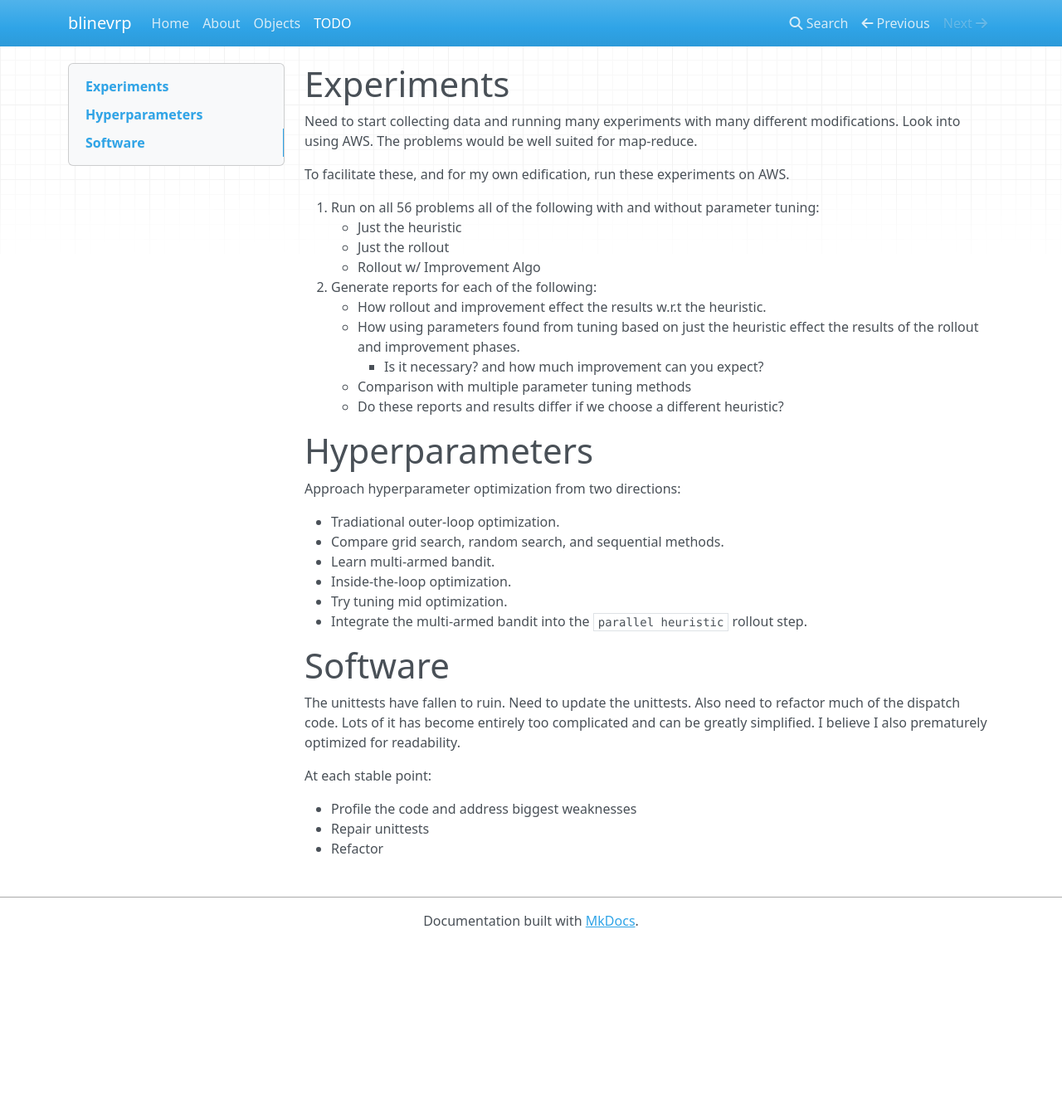
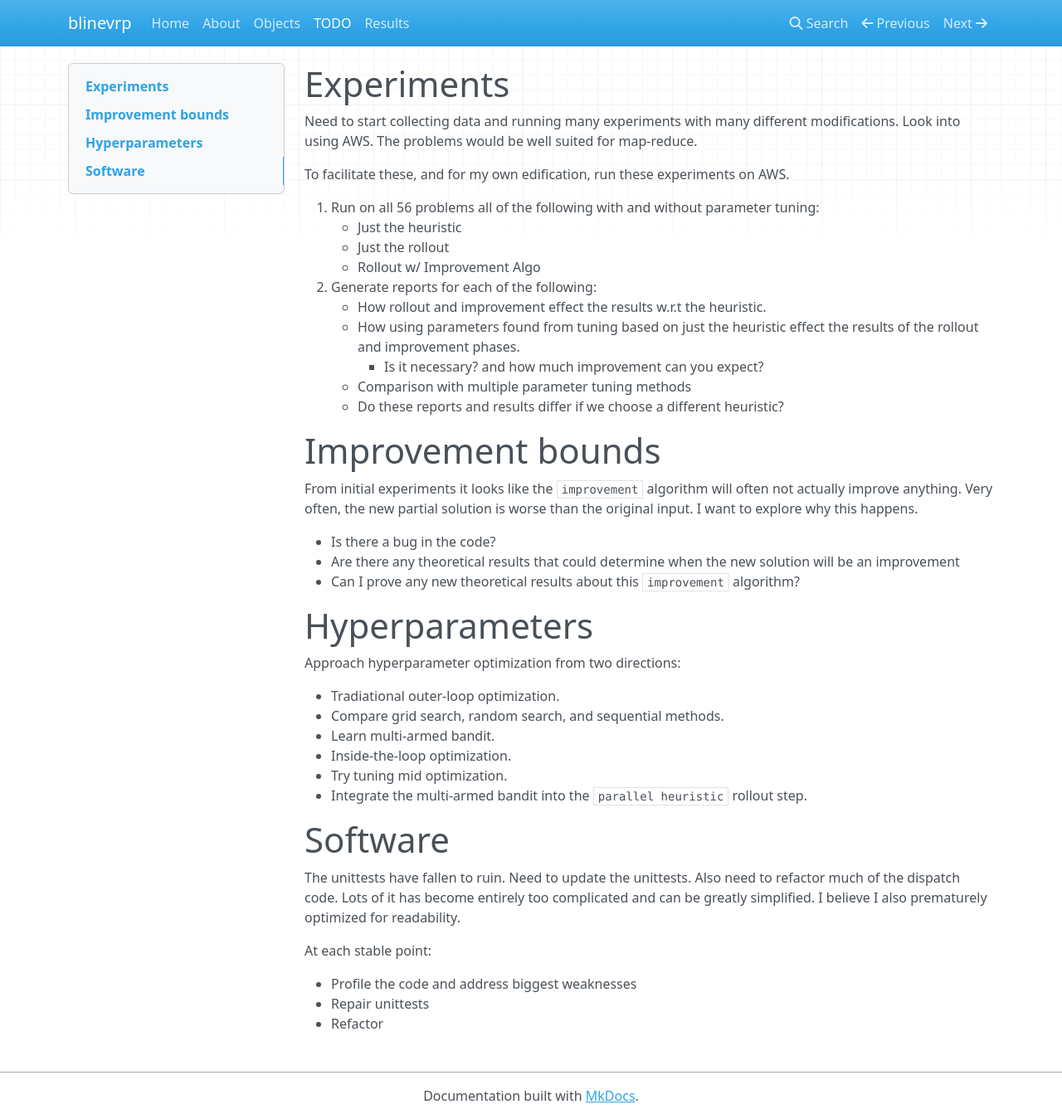
Before and after one commit to sauln/ICRI, an MkDocs documentation site: the page built from docs/todo.md, in a window 1280 px wide and 1349 px high. Shown: the whole window at 83% size. Built offline with MkDocs 1.6.1, drawn with Linux system fonts in a browser that asks for light colours; nearby versions of some CDN libraries; old or Windows-style settings are respelled for this version of MkDocs.

Commit message:
solution generates

```diff
--- a/docs/todo.md
+++ b/docs/todo.md
@@ -15,6 +15,17 @@ To facilitate these, and for my own edification, run these experiments on AWS.
         * Is it necessary? and how much improvement can you expect?
     * Comparison with multiple parameter tuning methods
     * Do these reports and results differ if we choose a different heuristic?
+
+# Improvement bounds
+From initial experiments it looks like the `improvement` algorithm will often not actually
+improve anything.  Very often, the new partial solution is worse than the original input.
+I want to explore why this happens.
+
+* Is there a bug in the code?
+* Are there any theoretical results that could determine when the new solution
+will be an improvement
+* Can I prove any new theoretical results about this `improvement` algorithm?
+
 
 # Hyperparameters
 Approach hyperparameter optimization from two directions:
--- a/mkdocs.yml
+++ b/mkdocs.yml
@@ -4,5 +4,6 @@ pages:
 - About: about/index.md
 - Objects: about/objects.md
 - TODO: todo.md
+- Results: results.md
 markdown_extensions:
     - pymdownx.tasklist
```
Also changed, not shown: docs/results.md (added, +20 -0 lines), 5 other files.
